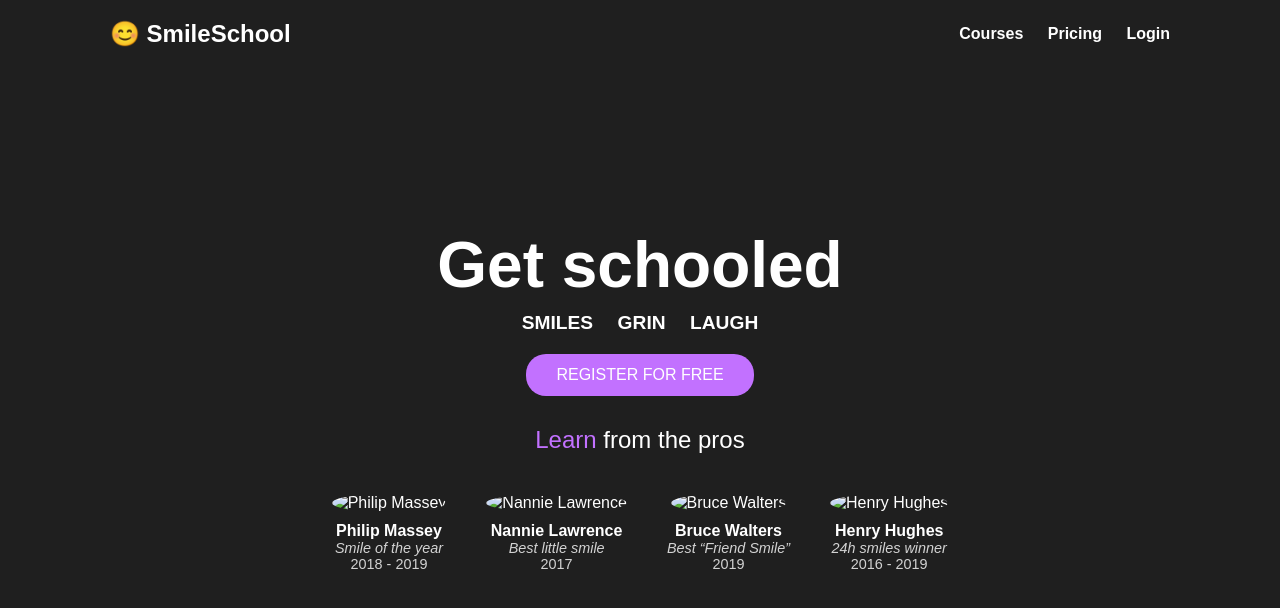
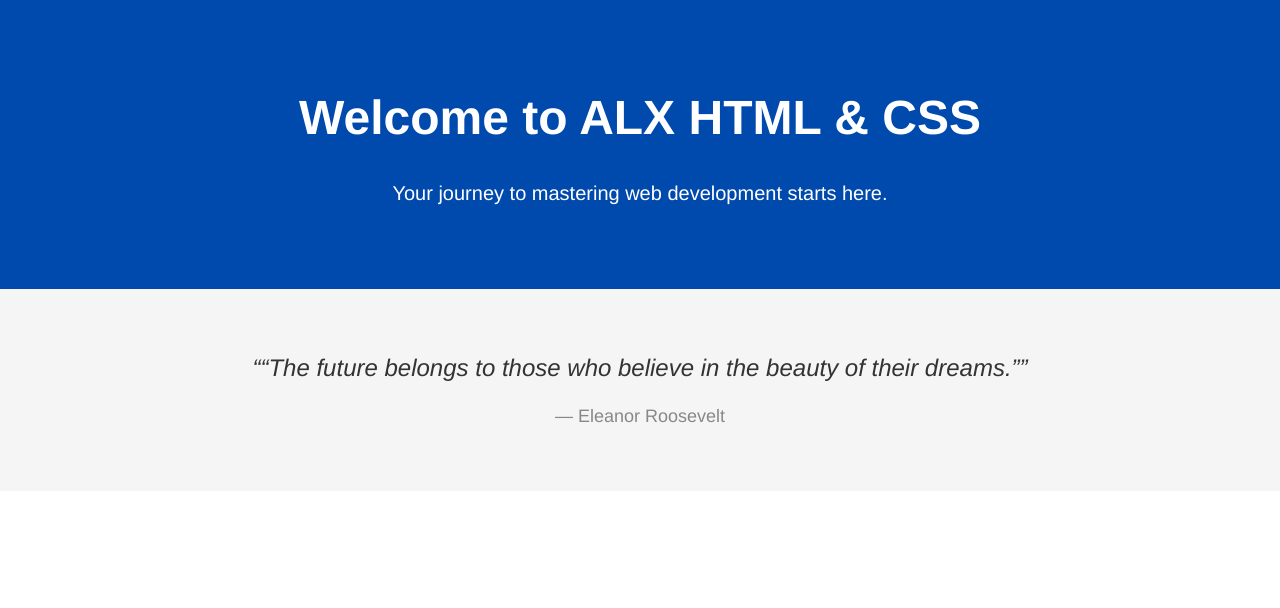
Before and after one commit to meniamollomou/alx_html_css, a plain HTML site: page index.html in a window 1280 px wide. Drawn offline with Linux system fonts and the light colour scheme.

Commit message:
Style quote section

```diff
--- a/index.html
+++ b/index.html
@@ -2,57 +2,24 @@
 <html lang="en">
   <head>
     <meta charset="UTF-8" />
-  <title>SmileSchool</title>
+    <title>ALX Advanced CSS</title>
     <link rel="stylesheet" href="styles.css" />
   </head>
   <body>
-
-  <header class="site-header">
-    <div class="container">
-      <div class="logo">😊 SmileSchool</div>
-      <nav class="nav-links">
-        <a href="#">Courses</a>
-        <a href="#">Pricing</a>
-        <a href="#">Login</a>
-      </nav>
-    </div>
-  </header>
-
+    <!-- HERO SECTION -->
     <section class="hero">
       <div class="hero-content">
-      <h1>Get schooled</h1>
-      <div class="subtitle">
-        <span>SMILES</span>
-        <span>GRIN</span>
-        <span>LAUGH</span>
-      </div>
-      <button class="cta">REGISTER FOR FREE</button>
-      <p class="tagline"><span class="highlight">Learn</span> from the pros</p>
-
-      <div class="profiles">
-        <div class="profile">
-          <img src="images/profile1.png" alt="Philip Massey">
-          <h3>Philip Massey</h3>
-          <p><em>Smile of the year</em> <br> 2018 - 2019</p>
-        </div>
-        <div class="profile">
-          <img src="images/profile2.png" alt="Nannie Lawrence">
-          <h3>Nannie Lawrence</h3>
-          <p><em>Best little smile</em> <br> 2017</p>
-        </div>
-        <div class="profile">
-          <img src="images/profile3.png" alt="Bruce Walters">
-          <h3>Bruce Walters</h3>
-          <p><em>Best “Friend Smile”</em> <br> 2019</p>
-        </div>
-        <div class="profile">
-          <img src="images/profile4.png" alt="Henry Hughes">
-          <h3>Henry Hughes</h3>
-          <p><em>24h smiles winner</em> <br> 2016 - 2019</p>
-        </div>
-      </div>
+        <h1>Welcome to ALX HTML & CSS</h1>
+        <p>Your journey to mastering web development starts here.</p>
       </div>
     </section>
 
+    <!-- QUOTE SECTION -->
+    <section class="quote">
+      <div class="quote-text">
+        <q>“The future belongs to those who believe in the beauty of their dreams.”</q>
+        <p class="author">— Eleanor Roosevelt</p>
+      </div>
+    </section>
   </body>
 </html>
--- a/styles.css
+++ b/styles.css
@@ -1,4 +1,4 @@
-/* Reset default margins */
+/* GENERAL RESET */
 * {
   margin: 0;
   padding: 0;
@@ -6,105 +6,45 @@
 }
 
 body {
-  font-family: 'Source Sans Pro', sans-serif;
-  color: white;
-  background-color: #1f1f1f;
+  font-family: 'Helvetica Neue', sans-serif;
+  background-color: #ffffff;
+  color: #333;
+  line-height: 1.6;
 }
 
-/* Container */
-.container {
-  max-width: 1100px;
-  margin: auto;
-  padding: 20px;
-  display: flex;
-  justify-content: space-between;
-  align-items: center;
+/* HERO SECTION */
+.hero {
+  background-color: #004aad;
+  color: white;
+  padding: 80px 20px;
+  text-align: center;
 }
 
-/* Header */
-.site-header {
-  background: transparent;
-  position: absolute;
-  top: 0;
-  width: 100%;
-  z-index: 1000;
+.hero h1 {
+  font-size: 48px;
+  margin-bottom: 20px;
 }
 
-.logo {
-  font-size: 1.5rem;
-  font-weight: bold;
+.hero p {
+  font-size: 20px;
 }
 
-.nav-links a {
-  margin-left: 20px;
-  color: white;
-  text-decoration: none;
-  font-weight: 600;
+/* QUOTE SECTION */
+.quote {
+  background-color: #f5f5f5;
+  padding: 60px 20px;
+  text-align: center;
 }
 
-/* Hero Section */
-.hero {
-  background: url('images/hero-bg.png') no-repeat center center/cover;
-  height: 100vh;
-  display: flex;
-  align-items: center;
-  justify-content: center;
-  text-align: center;
-  flex-direction: column;
+.quote-text q {
+  font-size: 24px;
+  font-style: italic;
+  color: #333;
+  display: block;
+  margin-bottom: 15px;
 }
 
-.hero-content h1 {
-  font-size: 4rem;
-  font-weight: 900;
-  margin-bottom: 10px;
+.quote-text .author {
+  font-size: 18px;
+  color: #888;
 }
-
-.subtitle span {
-  margin: 0 10px;
-  font-weight: 600;
-  font-size: 1.2rem;
-}
-
-.cta {
-  margin-top: 20px;
-  padding: 12px 30px;
-  font-size: 1rem;
-  background: #C271FF;
-  border: none;
-  border-radius: 20px;
-  color: white;
-  cursor: pointer;
-}
-
-.tagline {
-  margin-top: 30px;
-  font-size: 1.5rem;
-}
-
-.highlight {
-  color: #C271FF;
-}
-
-/* Profiles */
-.profiles {
-  display: flex;
-  justify-content: center;
-  gap: 40px;
-  margin-top: 40px;
-}
-
-.profile img {
-  width: 100px;
-  height: 100px;
-  border-radius: 50%;
-}
-
-.profile h3 {
-  margin-top: 10px;
-  font-size: 1rem;
-}
-
-.profile p {
-  font-size: 0.9rem;
-  opacity: 0.8;
-}
```
Lines whose indentation alone changed are shown as unchanged.
